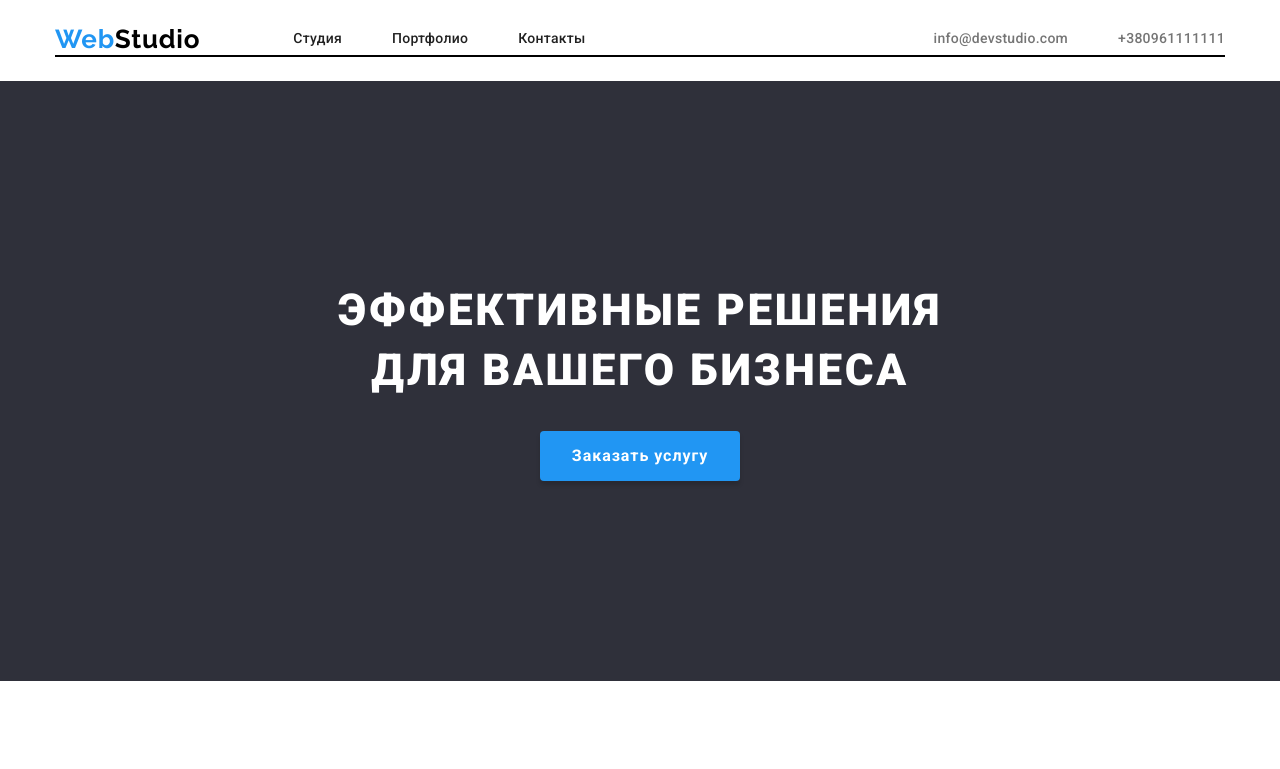
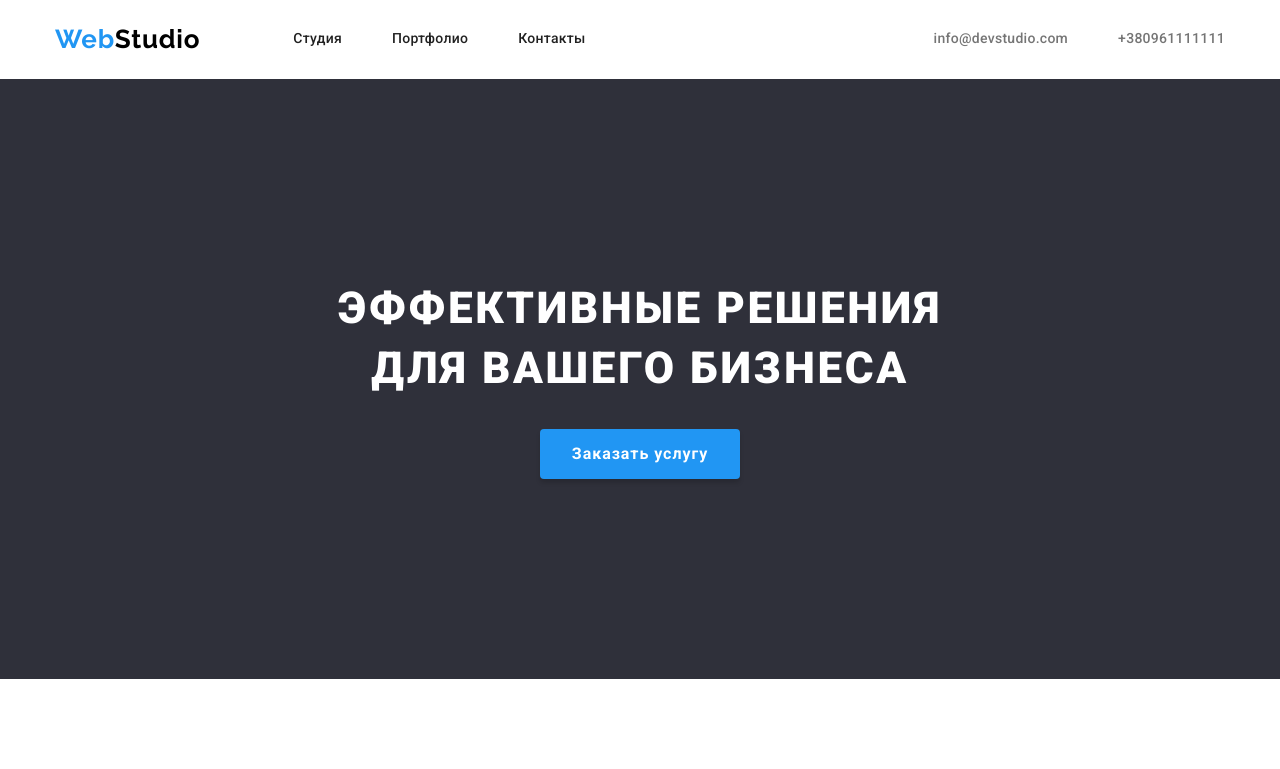
Before and after one commit to aleksizov/goit-markup-hw-03, a plain HTML site: page index.html in a window 1280 px wide. Shown: the top 769 px of the page. Drawn offline with nearby package versions, Linux system fonts and the light colour scheme; files whose address does not match are found by name.

Commit message:
Update styles.css

```diff
--- a/css/styles.css
+++ b/css/styles.css
@@ -451,5 +451,5 @@ img {
 }
 
 .main-nav {
-    border-bottom: 2px solid black;
+    border-bottom: 2px solid ECECEC;
 }
```
